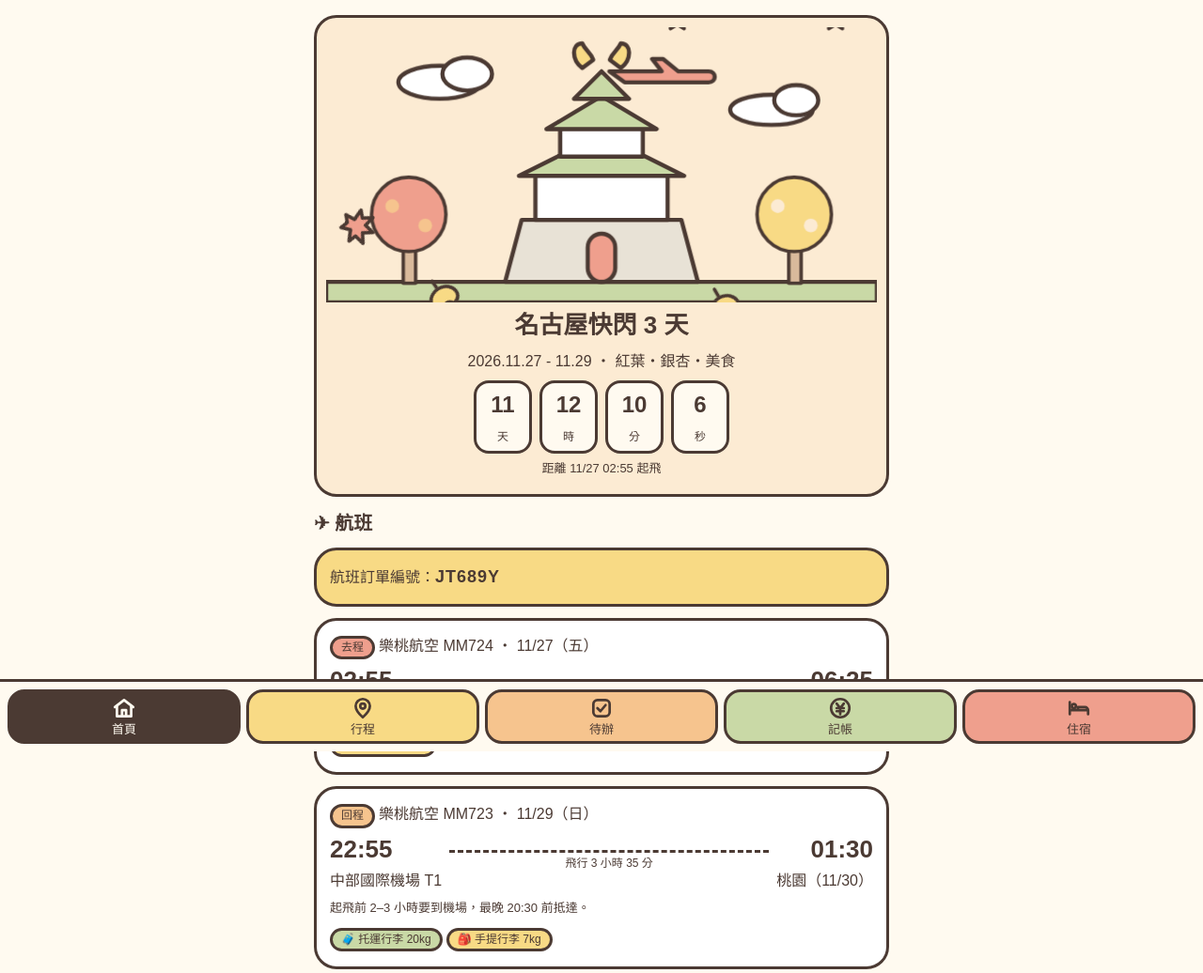
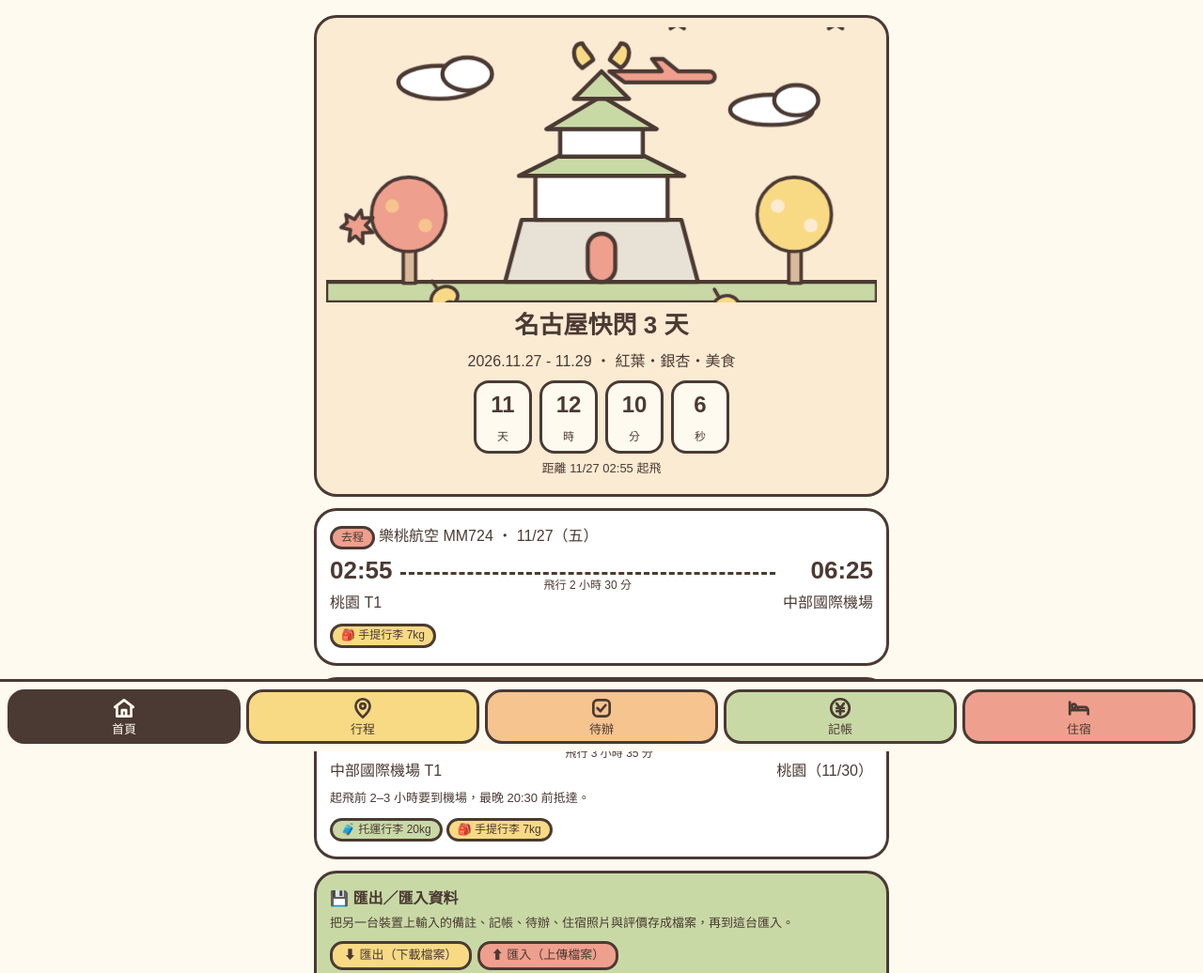
Before and after one commit to aa0065789-create/-, a plain HTML site: page index.html in a window 1280 px wide. Shown: the top 1036 px of the page at 94% size. Drawn offline with Linux system fonts and the light colour scheme; a web font is replaced by a local one.

Commit message:
Update index.html

```diff
--- a/index.html
+++ b/index.html
@@ -81,7 +81,6 @@ main>section{display:none}main>section.on{display:block;animation:pop .45s both}
 <div class="cd" id="cd" aria-live="off"></div><div id="cdn" style="font-size:13px;margin-top:6px"></div>
 </section>
 
-<section id="flight"><h2>✈ 航班</h2><div class="card" style="background:var(--ye)">航班訂單編號：<b style="font-size:18px;letter-spacing:1px;user-select:all">JT689Y</b></div>
 <div class="card"><span class="pill" style="background:var(--co)">去程</span>樂桃航空 MM724 ・ 11/27（五）
 <div class="fl"><div><div class="big">02:55</div>桃園 T1</div><div class="mid">飛行 2 小時 30 分</div><div style="text-align:right"><div class="big">06:25</div>中部國際機場</div></div><div style="margin-top:8px"><span class="pill t-bus">🎒 手提行李 7kg</span></div></div>
 <div class="card"><span class="pill" style="background:var(--bl)">回程</span>樂桃航空 MM723 ・ 11/29（日）
```
